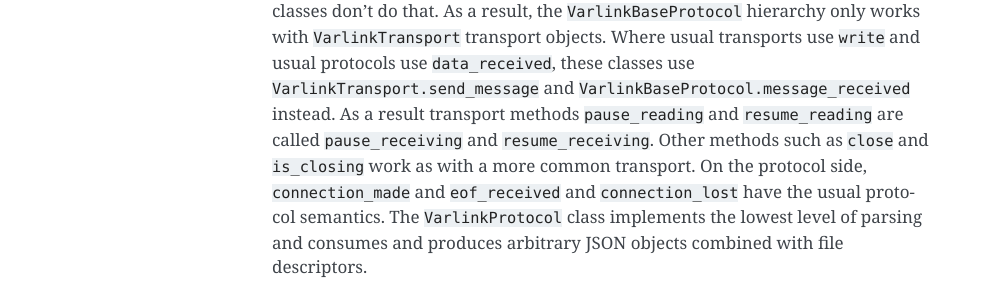
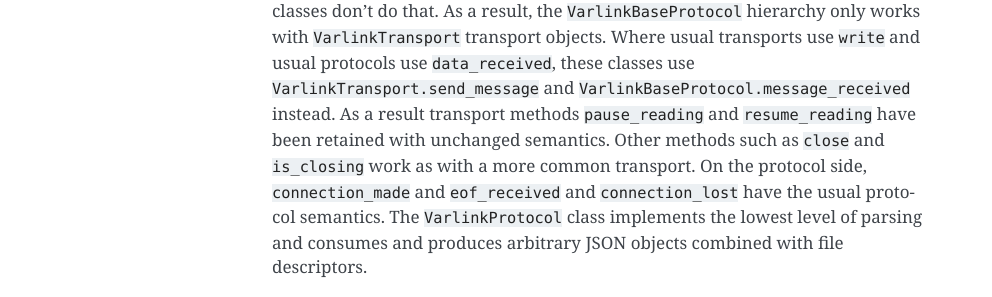
Before and after one commit to helmutg/asyncvarlink, a Sphinx documentation site: the page built from docs/structure.rst, in a window 1280 px wide. Shown: the part 227-524 px from the top of the page, without its empty margins (148-1140 px from the left). Built offline with Sphinx 7.4.7, drawn with Linux system fonts in a browser that asks for light colours.

Commit message:
docs: adapt documentation to pause_reading/resume_reading rename
Fixes: b15d871975a9 ("VarlinkTransport: rename methods")

```diff
--- a/docs/structure.rst
+++ b/docs/structure.rst
@@ -7,7 +7,7 @@ For one thing, varlink can communicate over pipes where sending and receiving ha
 For another, this library implements file descriptor passing (over sockets) and most transport classes don't do that.
 As a result, the ``VarlinkBaseProtocol`` hierarchy only works with ``VarlinkTransport`` transport objects.
 Where usual transports use ``write`` and usual protocols use ``data_received``, these classes use ``VarlinkTransport.send_message`` and ``VarlinkBaseProtocol.message_received`` instead.
-As a result transport methods ``pause_reading`` and ``resume_reading`` are called ``pause_receiving`` and ``resume_receiving``.
+As a result transport methods ``pause_reading`` and ``resume_reading`` have been retained with unchanged semantics.
 Other methods such as ``close`` and ``is_closing`` work as with a more common transport.
 On the protocol side, ``connection_made`` and ``eof_received`` and ``connection_lost`` have the usual protocol semantics.
 The ``VarlinkProtocol`` class implements the lowest level of parsing and consumes and produces arbitrary JSON objects combined with file descriptors.
```
